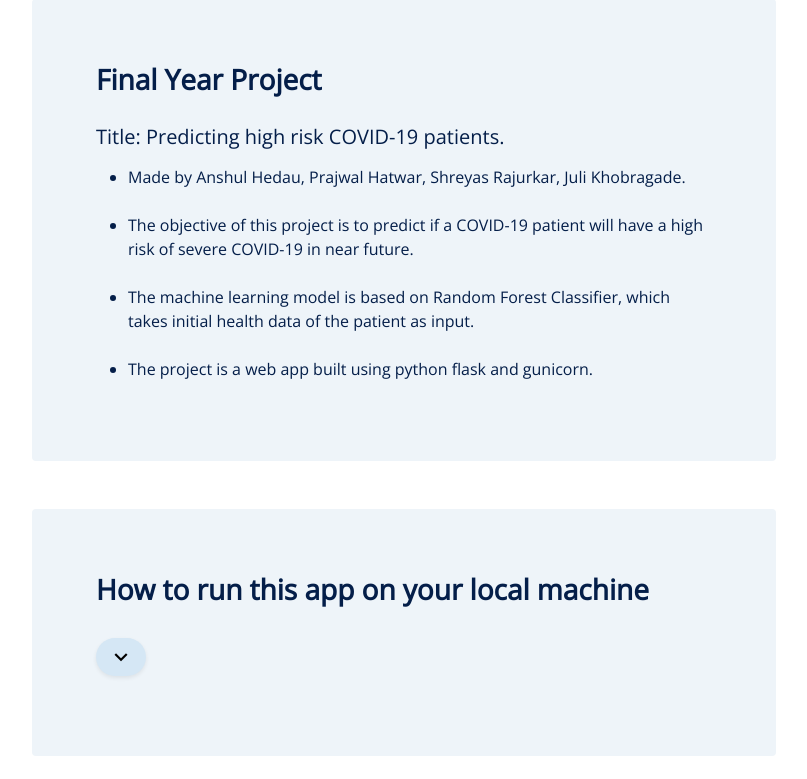
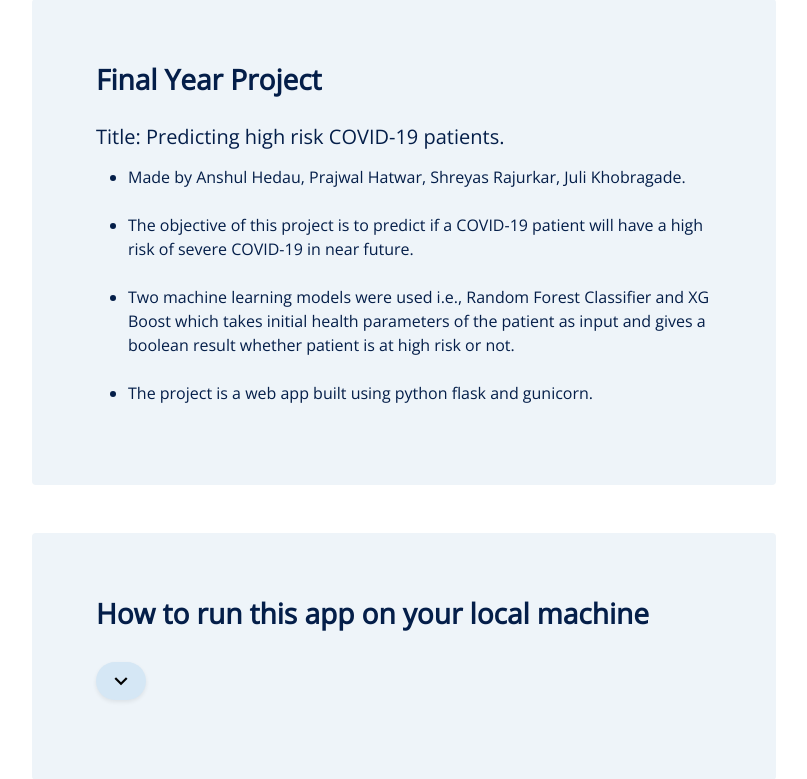
Before and after one commit to anshulhedau10/fyp, a Flask app: page /about in a window 1280 px wide. Shown: the part 261-1040 px from the top of the page, without its empty margins (236-1043 px from the left). Run offline with Flask 2, Linux system fonts and the light colour scheme; parts of the project's set-up code (start-up, migrations or seed data) failed here and were passed over; some libraries are stand-ins or nearby versions.

Commit message:
Add screenshots in readme + About page changes

```diff
--- a/templates/about.html
+++ b/templates/about.html
@@ -14,7 +14,7 @@
                         <ul>
                             <li>Made by Anshul Hedau, Prajwal Hatwar, Shreyas Rajurkar, Juli Khobragade.</li><br>
                             <li>The objective of this project is to predict if a COVID-19 patient will have a high risk of severe COVID-19 in near future.</li><br>
-                            <li>The machine learning model is based on Random Forest Classifier, which takes initial health data of the patient as input.</li><br>
+                            <li>Two machine learning models were used i.e., Random Forest Classifier and XG Boost which takes initial health parameters of the patient as input and gives a boolean result whether patient is at high risk or not.</li><br>
                             <li>The project is a web app built using python flask and gunicorn.
                         </ul>
                     </p>
```
Also changed, not shown: README.md, static/images/Screenshot1.jpg (added), static/images/Screenshot2.jpg (added), static/images/Screenshot3.jpg (added), static/images/Screenshot4.jpg (added), static/images/Screenshot5.jpg (added), static/images/Screenshot6.jpg (added), static/images/Screenshot7.jpg (added), static/images/Screenshot8.jpg (added).
